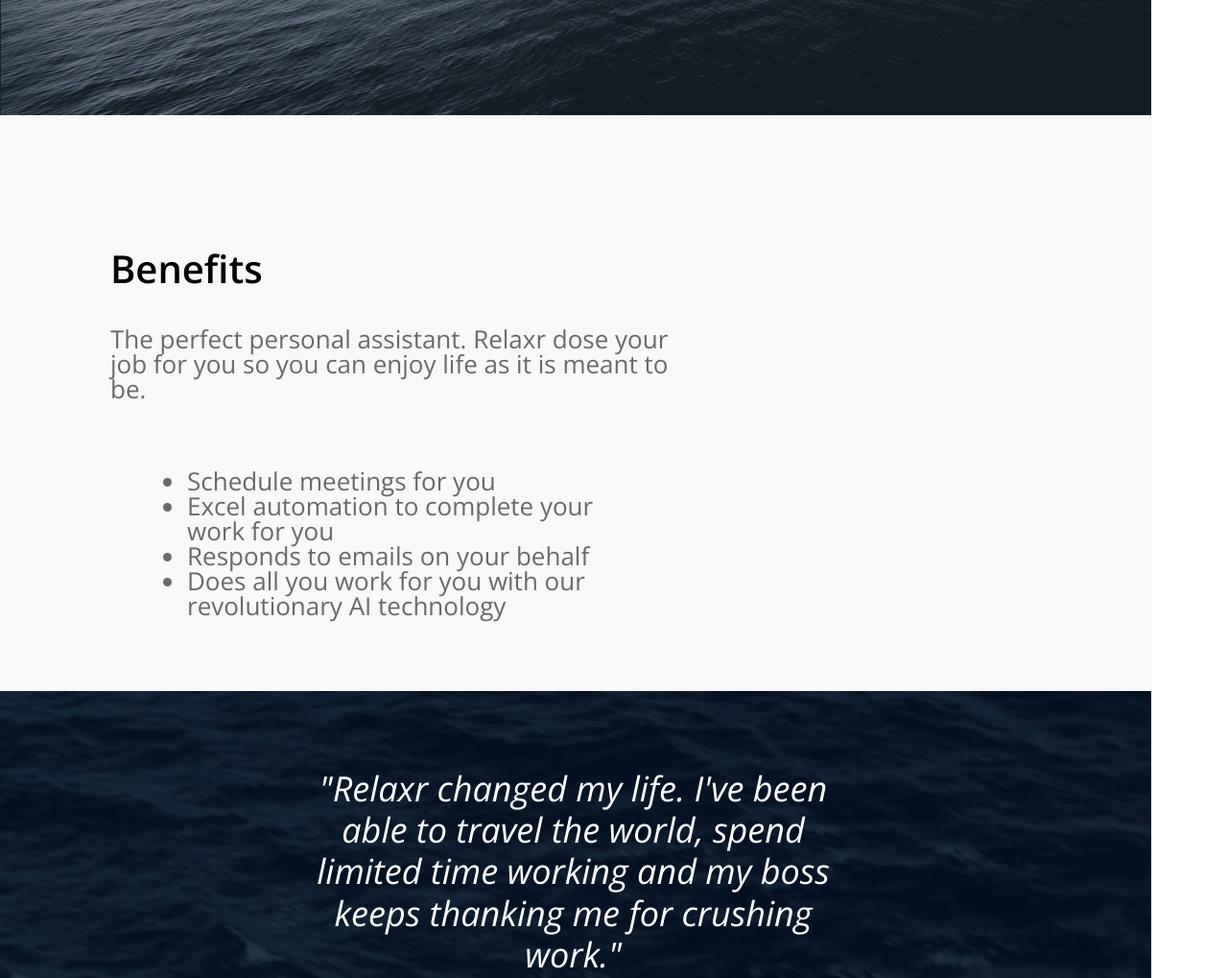
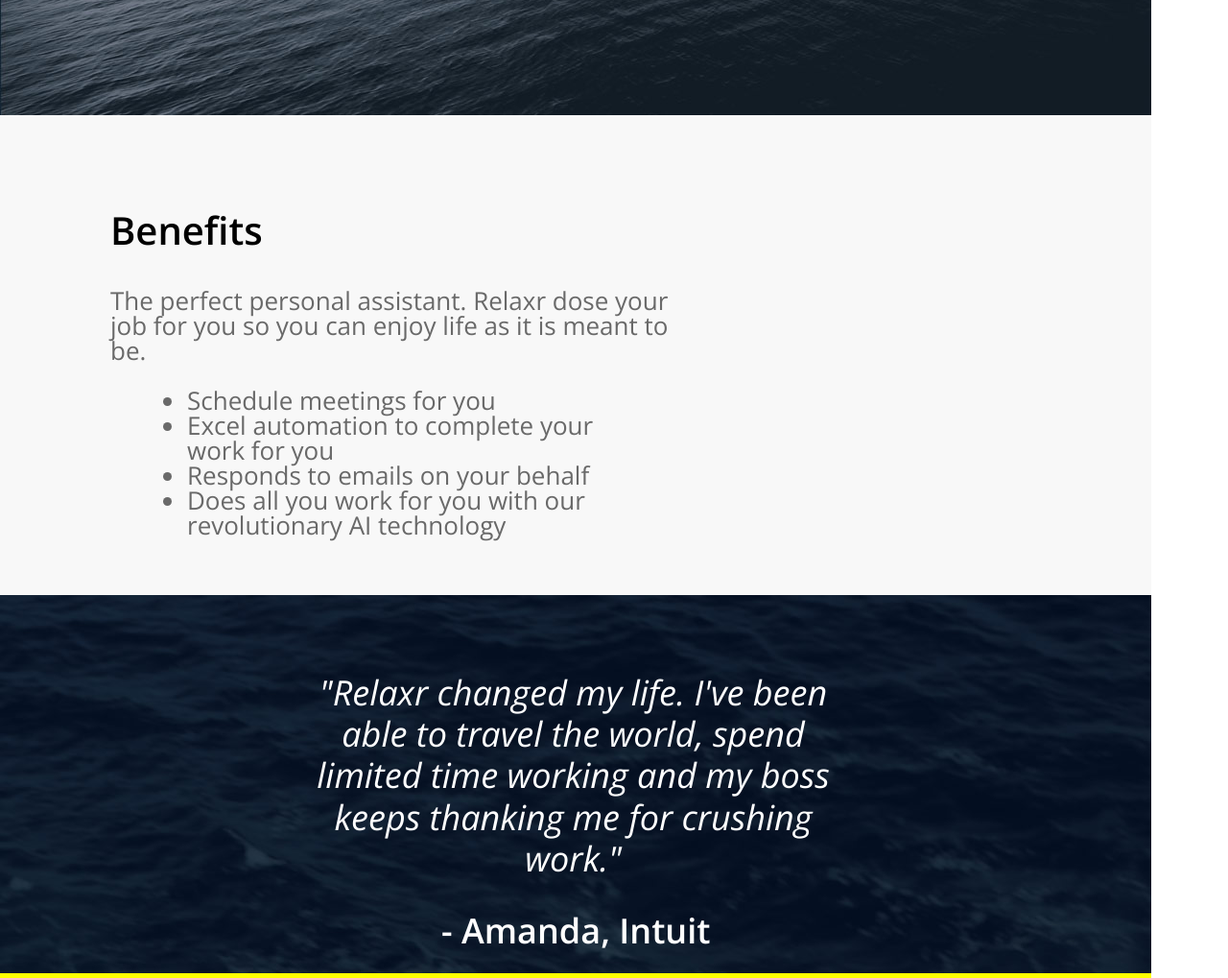
Before and after one commit to lazraka/relaxr_landing_page, a plain HTML site: page index.html in a window 1280 px wide. Shown: the part 580-1599 px from the top of the page at 96% size. Drawn offline with nearby package versions, Linux system fonts and the light colour scheme.

Commit message:
Final edit

```diff
--- a/css/style.css
+++ b/css/style.css
@@ -39,9 +39,9 @@
 }
 .sec-two{
 	width:1085px;
-	height:500px;
+	height:440px;
 	padding-left: 115px;
-	padding-top:100px;
+	padding-top:60px;
 	background-color: #f8f8f8;
 }
 .description{
@@ -57,9 +57,6 @@
 	margin-left:40px;
 	width:450px;
 	font-size: 26px;
-}
-p{
-	margin-bottom:70px;
 }
 .sec-three{
 	background-image: url("../images/testimonial_bg.jpg");
```
